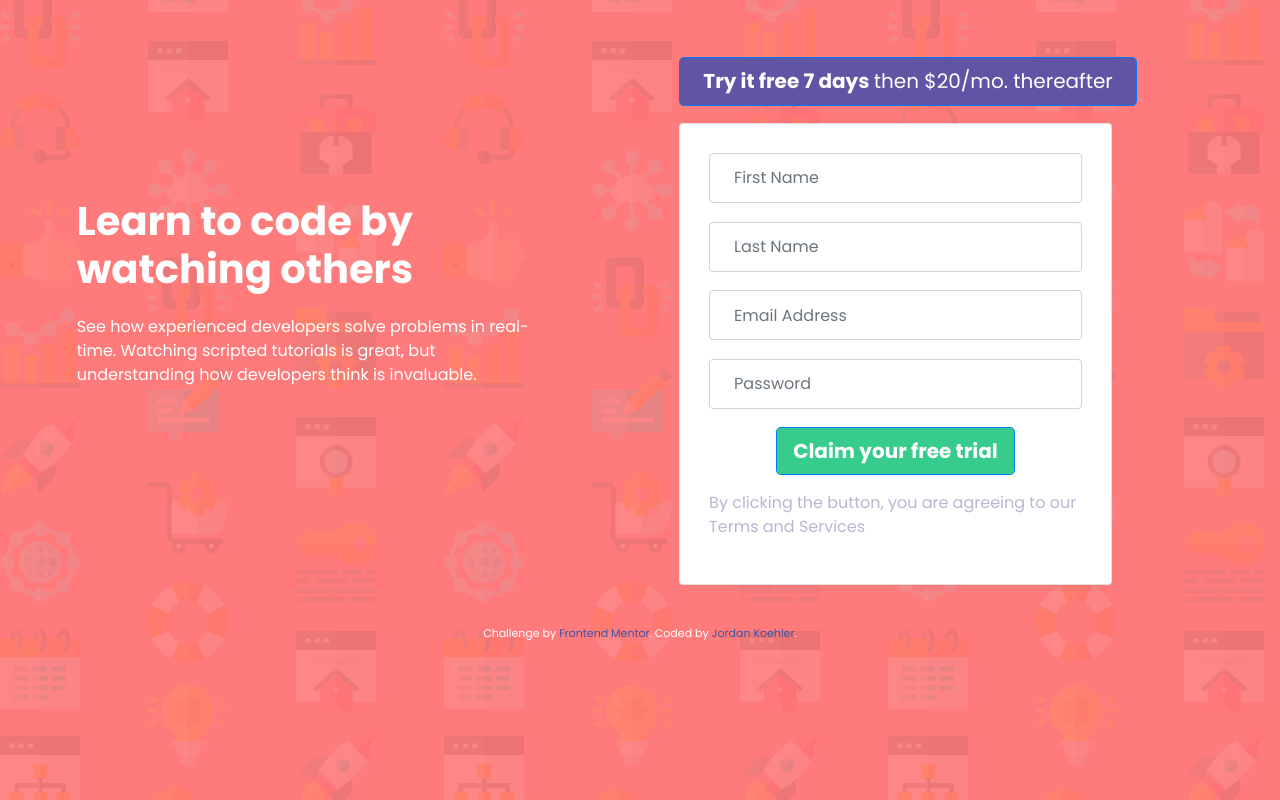
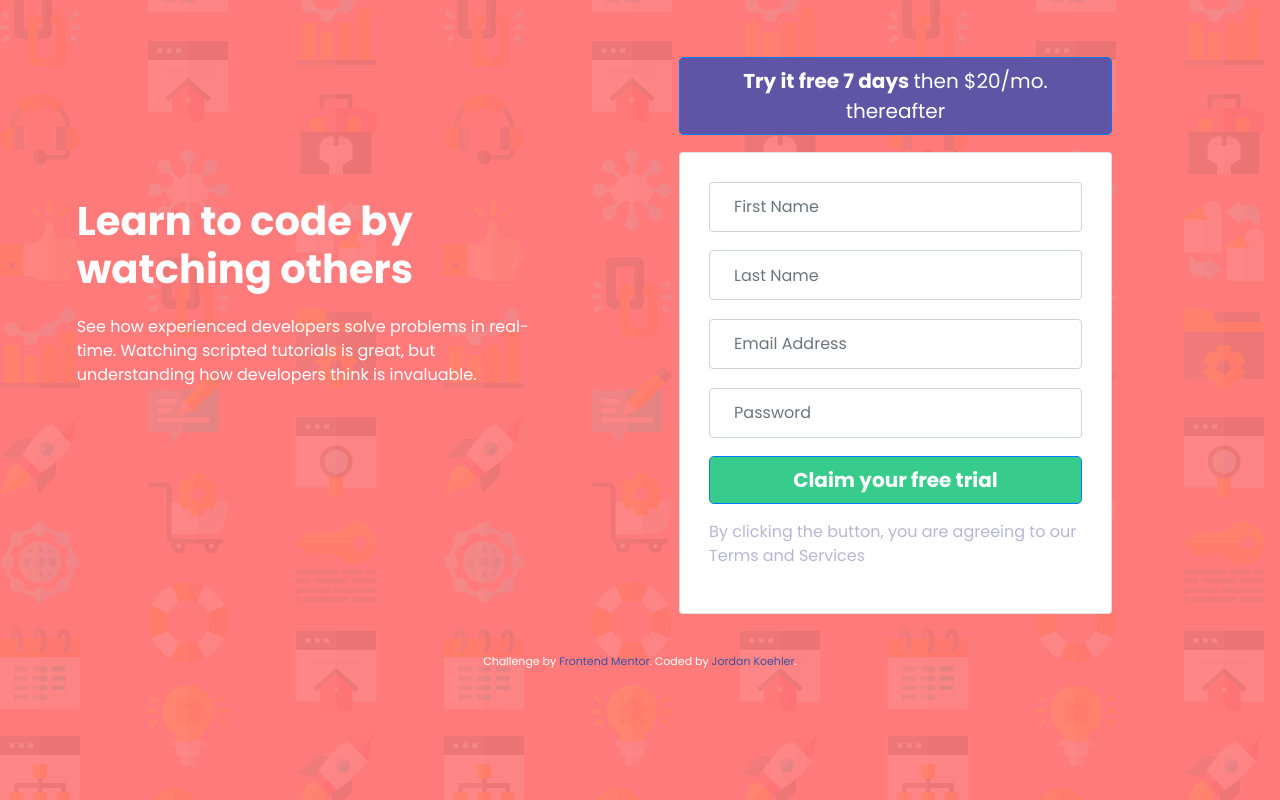
Before and after one commit to JordanKoehler/intro-component-with-signup-form-master, a plain HTML site: page index.html in a window 1280 px wide. Drawn offline with nearby package versions, Linux system fonts and the light colour scheme.

Commit message:
buttons should now be the same size as card

```diff
--- a/index.html
+++ b/index.html
@@ -36,7 +36,7 @@
 
     </div>
     <div class="col-lg-6 form">
-      <button class="btn btn-primary btn-lg tryIt-btn" type="button" name="button"><strong>Try it free 7 days </strong>then $20/mo. thereafter</button>
+      <button class="btn btn-primary btn-lg tryIt-btn w-75" type="button" name="button"><strong>Try it free 7 days </strong>then $20/mo. thereafter</button>
       <div class=" card card-body w-75">
         <div class="form-group">
           <form action="">
@@ -45,7 +45,7 @@
             <input type="email" class="form-control" placeholder="Email Address"></input>
             <input type="password" class="form-control" placeholder="Password"></input>
             <div class="text-center">
-            <button class="btn btn-primary btn-lg trial-btn" type="submit" name="button"><strong>Claim your free trial</strong></button>
+            <button class="btn btn-primary btn-lg trial-btn w-100" type="submit" name="button"><strong>Claim your free trial</strong></button>
             </div>
         </div>
 
--- a/styles.css
+++ b/styles.css
@@ -32,7 +32,6 @@ p {
 .tryIt-btn {
   font-weight: 400;
   background-color: hsl(248, 32%, 49%) ;
-  padding: 1.5% 4%;
   margin: 3% 0;
 }
 
```
